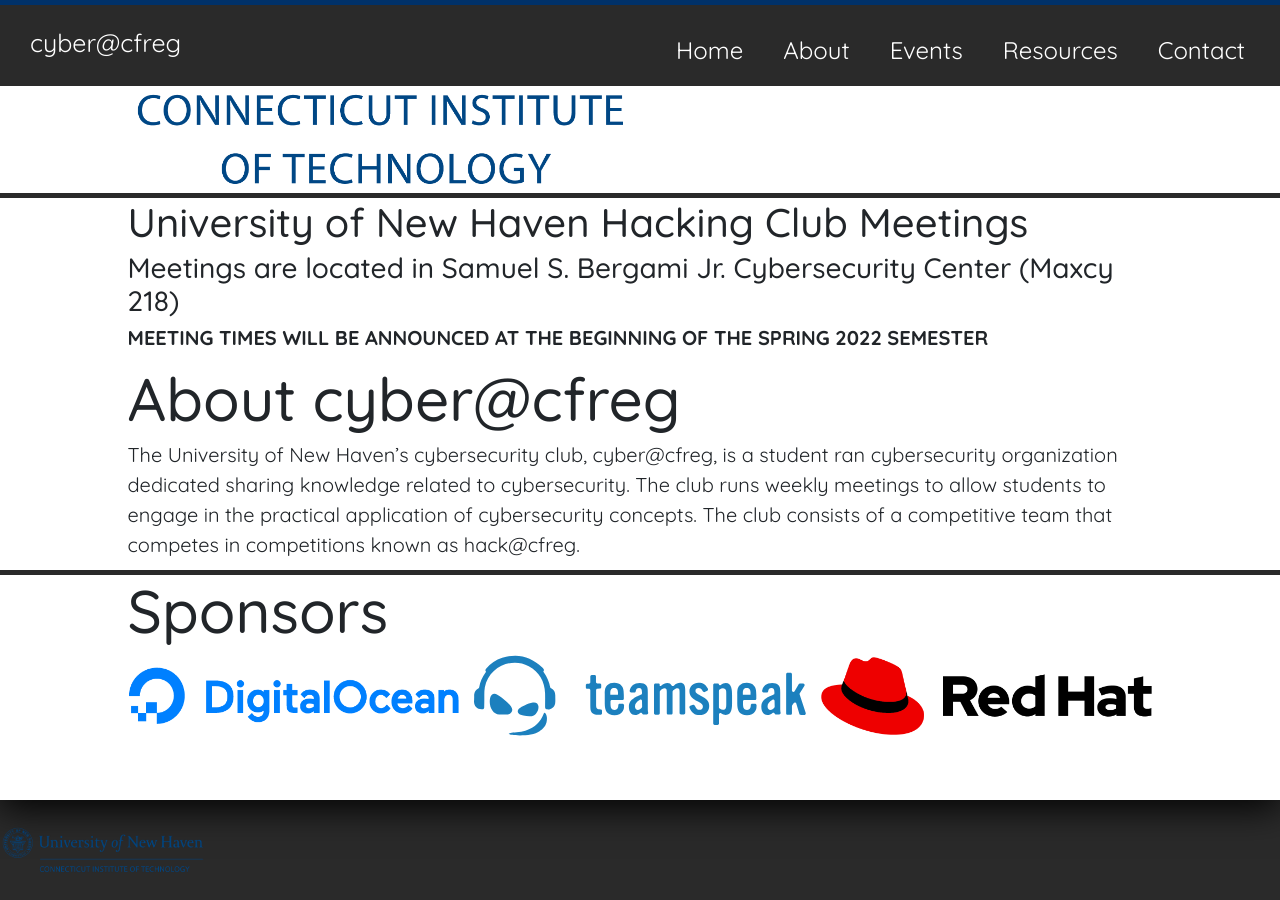
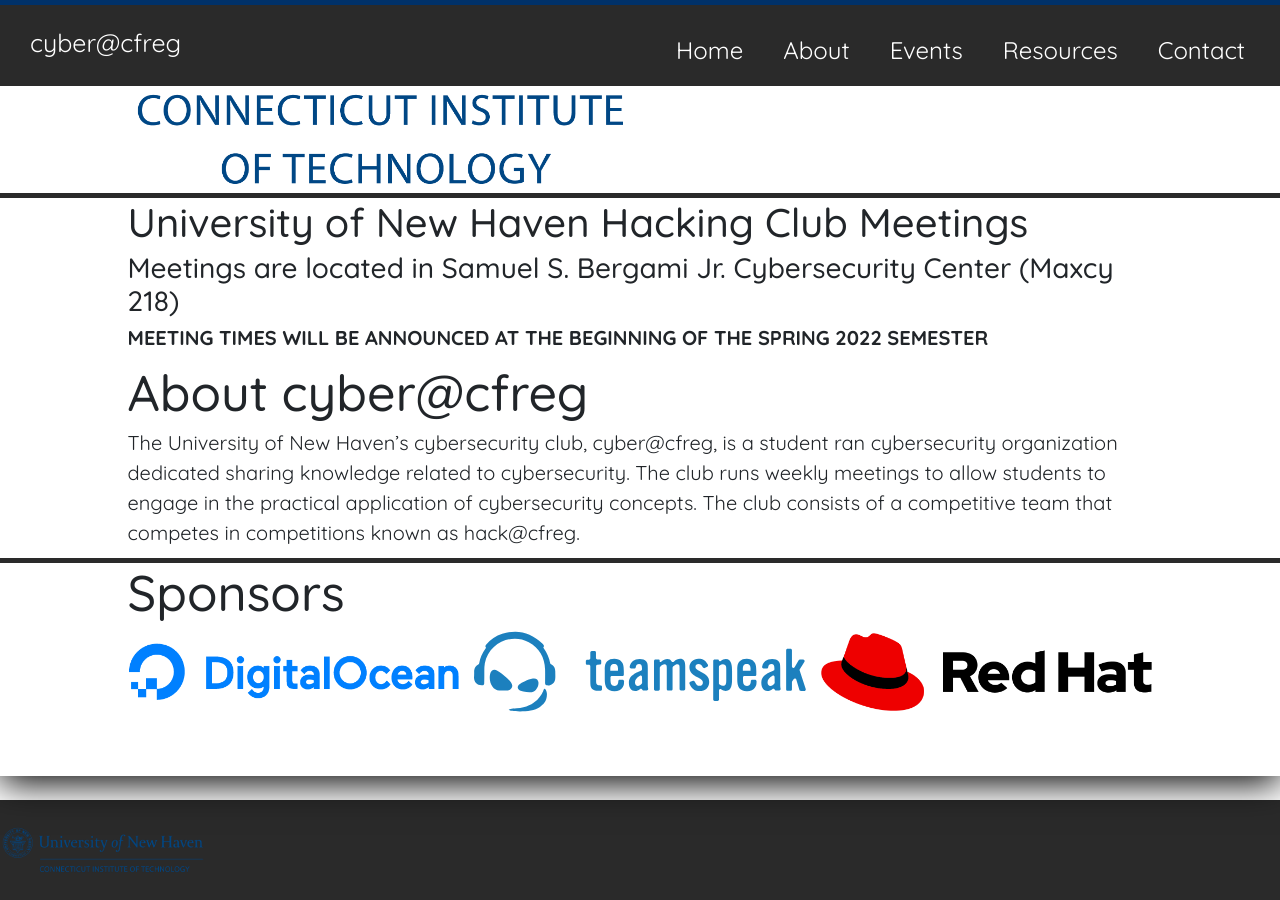
Before and after one commit to cyber-cfreg/cyber-cfreg.github.io, a Jekyll site: the page built from index.md, in a window 1280 px wide and 900 px high, scrolled down 1058 px. Built offline with Jekyll 4.4.1, drawn with Linux system fonts in a browser that asks for light colours; nearby versions of some CDN libraries; after the commit the page ends 1934 px from its top, so only the background shows below that.

Commit message:
Fixed x overflow.

```diff
--- a/css/style.css
+++ b/css/style.css
@@ -7,6 +7,7 @@
     font-family: "Quicksand", sans-serif;
     font-size: 62.5%;
     font-size: 10px;
+    overflow-x: hidden;
 }
 
 .header{
@@ -161,7 +162,7 @@
  }
 
 h1{
-    font-size: 6rem;
+    font-size: 5rem;
     word-wrap: break-word;
 }
 h2{
```
